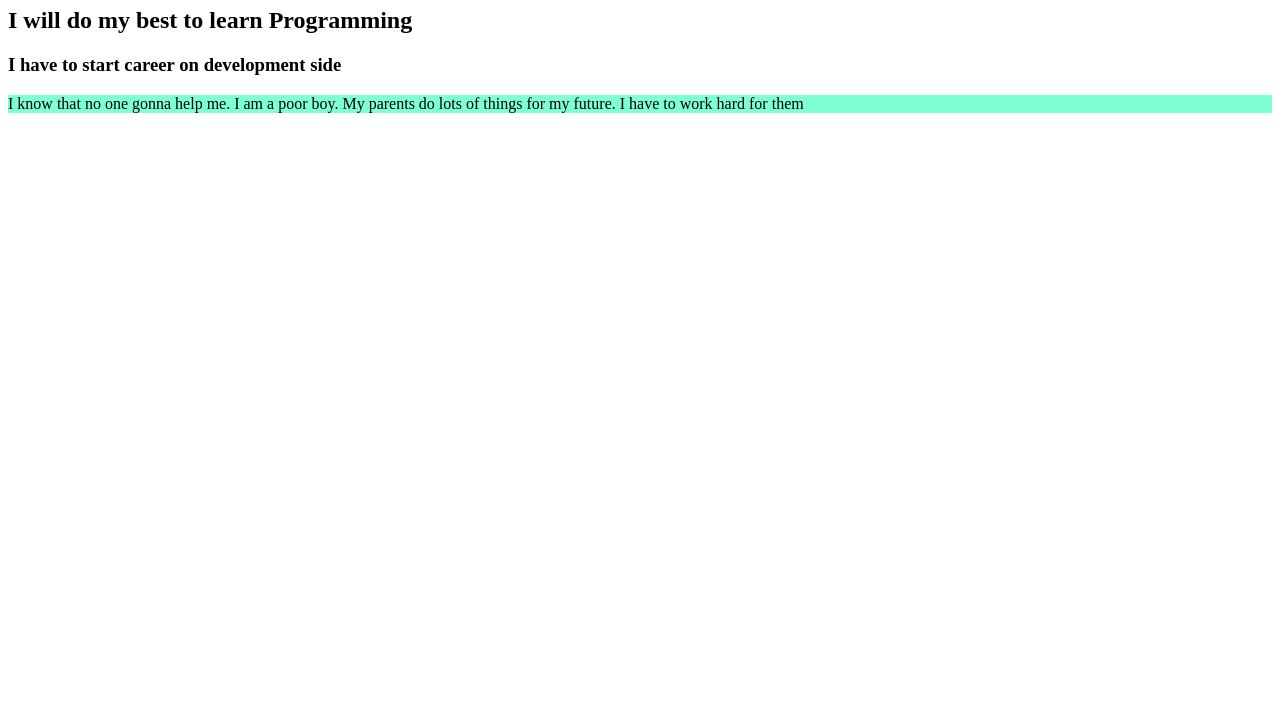
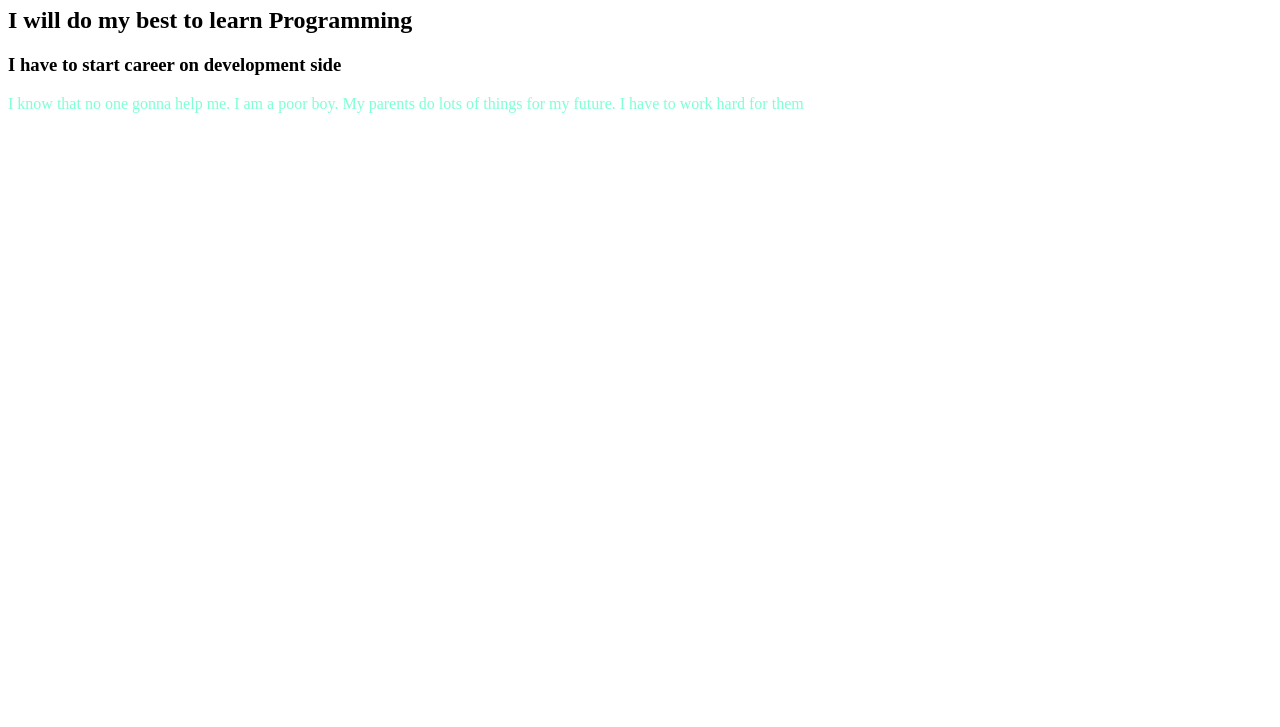
Before and after one commit to MazharulUtsho/My-Third-Repo, a plain HTML site: page index.html in a window 1280 px wide. Shown: the part 73-800 px from the top of the page. Drawn offline with Linux system fonts and the light colour scheme.

Commit message:
color change

```diff
--- a/style.css
+++ b/style.css
@@ -1,3 +1,3 @@
 p{
-    background-color: aquamarine;
+    color: aquamarine;
 }
```
